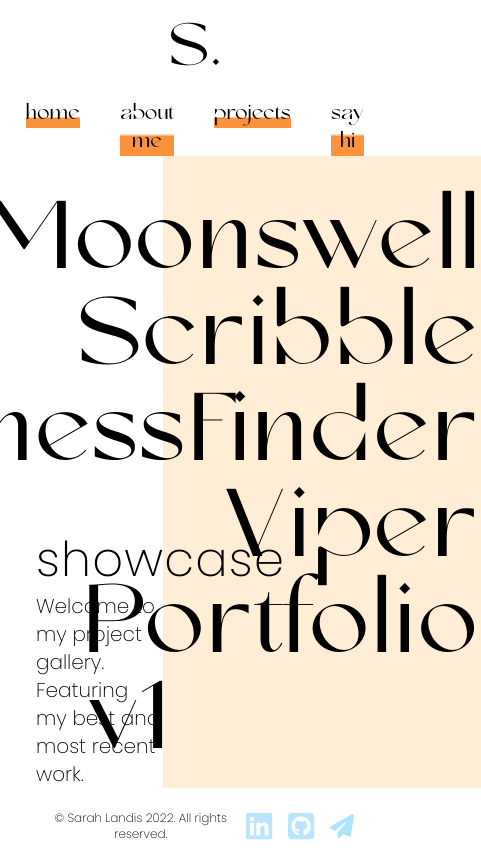
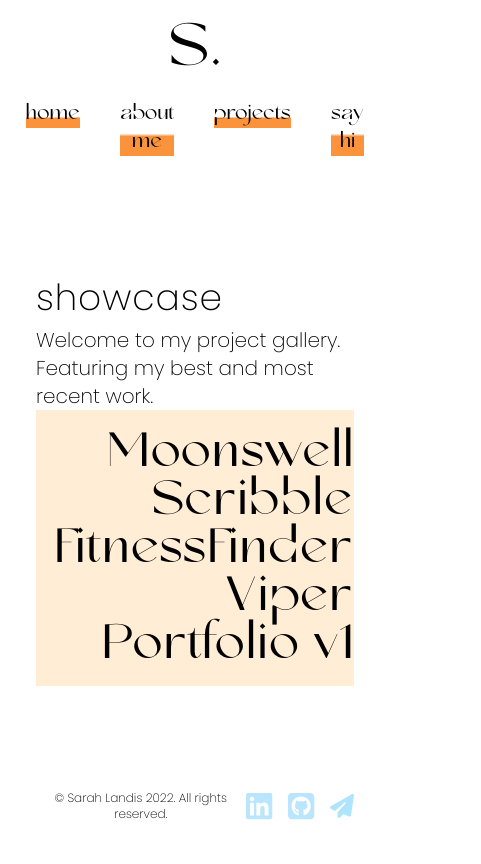
Before and after one commit to sarahhlandis/portfolio-react, a React (Vite) app: page /projects in a window 390 px wide. Shown: the whole page, 481 px wide, since content can reach past the window. Built offline with nearby package versions, Linux system fonts and the light colour scheme; a web font is replaced by a local one.

Commit message:
feat[Projects]: Preliminary responsive styling complete for Projects page.

```diff
--- a/src/components/ProjectList.jsx
+++ b/src/components/ProjectList.jsx
@@ -6,7 +6,7 @@ import projects from "../assets/projectData";
 const ProjectList = () => {
     return (
       <div
-      className="flex flex-col text-8xl tracking-wide mb-4 items-end pl-10"
+      className="flex flex-col text-5xl md:text-8xl tracking-wide mb-4 items-end lg:pl-10"
       data-aos="fade-left" data-aos-delay="500" data-aos-easing="ease-in-out">
         {projects.map((project) => (
           <Link key={project.title} to={`/projects/${project.title}`} className="flex hover:italic hover:translate-x-4 transition-transform duration-700">
--- a/src/pages/Projects.jsx
+++ b/src/pages/Projects.jsx
@@ -8,10 +8,10 @@ export function Projects() {
     return(
     <div className="">
         <ColorRise />
-        <div id="aos-container" className="flex">
-            <div className="text-left font-poppins font-extralight pt-10 flex flex-col w-2/5 scroll-hidden justify-end">
+        <div id="aos-container" className="lg:flex">
+            <div className="text-left font-poppins font-extralight pt-10 flex flex-col lg:w-2/5 scroll-hidden justify-end">
                 <section>
-                    <p className="text-5xl tracking-wide"
+                    <p className="text-4xl md:text-5xl tracking-wide"
                     data-aos="fade-right" data-aos-delay="150" data-aos-duration="3000">
                         showcase
                         <br />
@@ -25,7 +25,7 @@ export function Projects() {
                 </section>
             </div>
             <div className="bg-orange-100 w-full">
-            <div className="text-left font-Anabele text-bold pt-10 flex flex-col w-full scroll-hidden pl-10">
+            <div className="flex flex-col w-full scroll-hidden font-Anabele text-bold text-left pt-5 pl-5 lg:pt-10 lg:pl-10">
                 <section>
                    <ProjectList />
                 </section>
```
